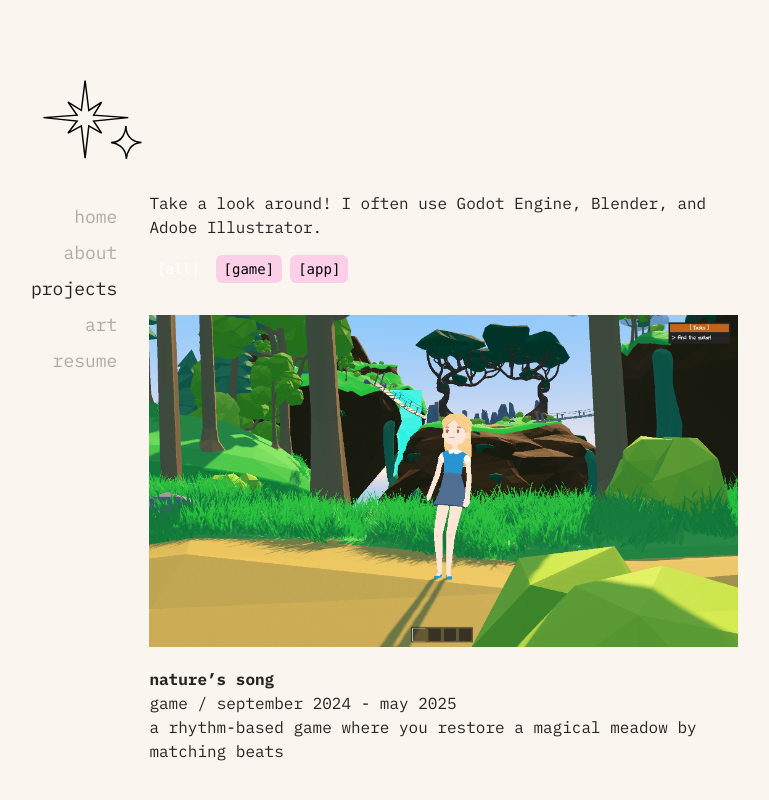
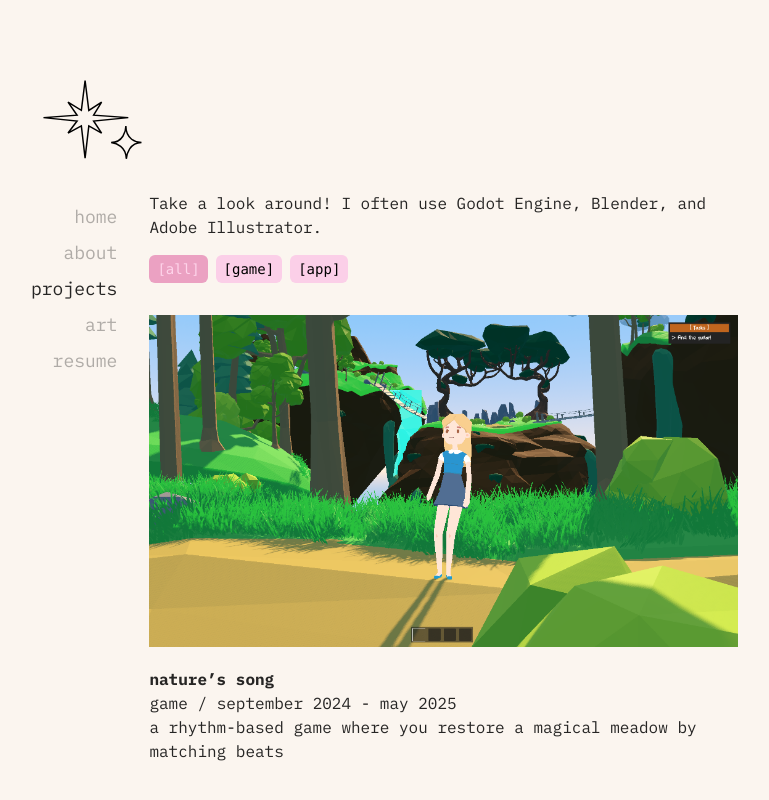
Before and after one commit to ruwkia/taylorsmith, a Next.js app: page /projects in a window 1280 px wide. Shown: the top 800 px of the page, without its empty margins (253-1022 px from the left). Built offline with nearby package versions, Linux system fonts and the light colour scheme.

Commit message:
Update projects.jsx

```diff
--- a/pages/projects.jsx
+++ b/pages/projects.jsx
@@ -78,7 +78,7 @@ export default function Projects() {
             onClick={() => setSelectedType(type)}
             className={
               selectedType === type
-                ? 'px-2 py-1 bg-#EBA1C2 text-white rounded-md text-sm font-mono'
+                ? 'px-2 py-1 bg-[#EBA1C2] text-[#FED4EA] rounded-md text-sm font-mono'
                 : 'px-2 py-1 bg-pink-200 text-black rounded-md text-sm font-mono'
             }
           >
```
